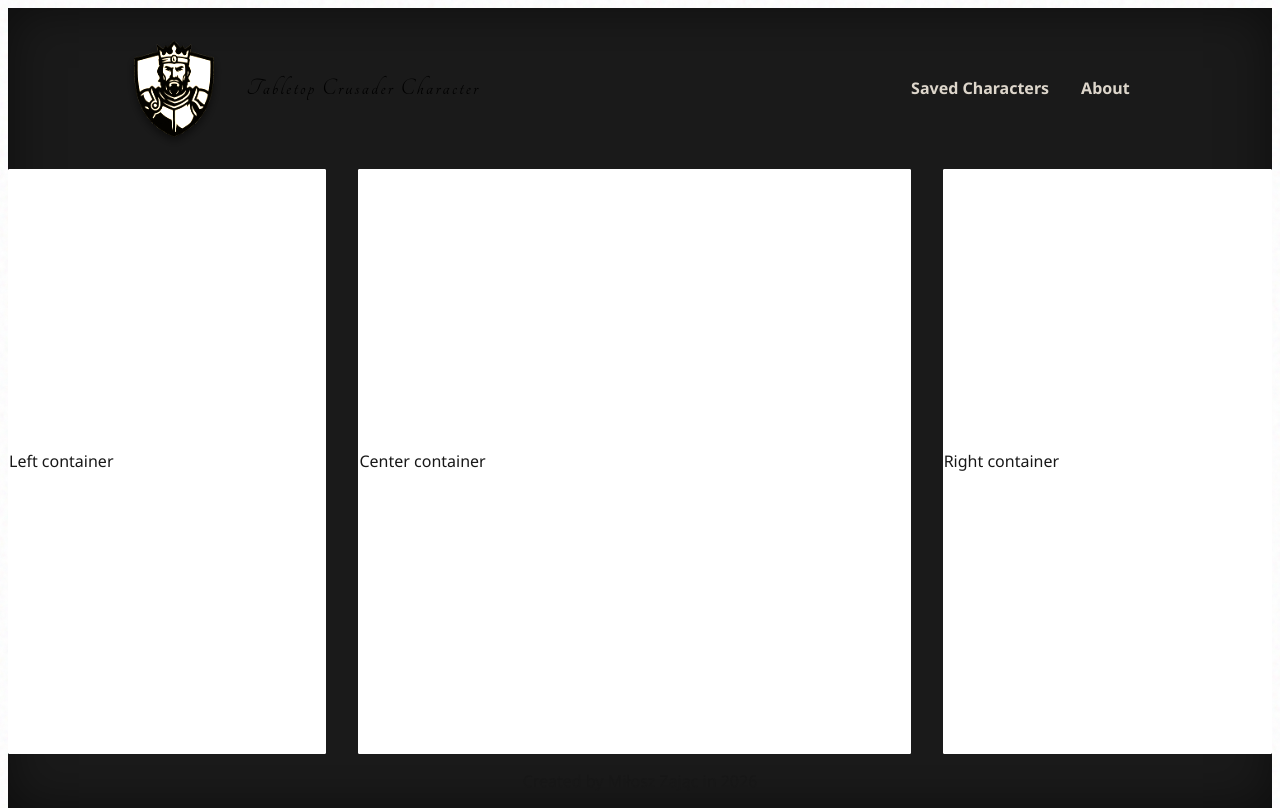
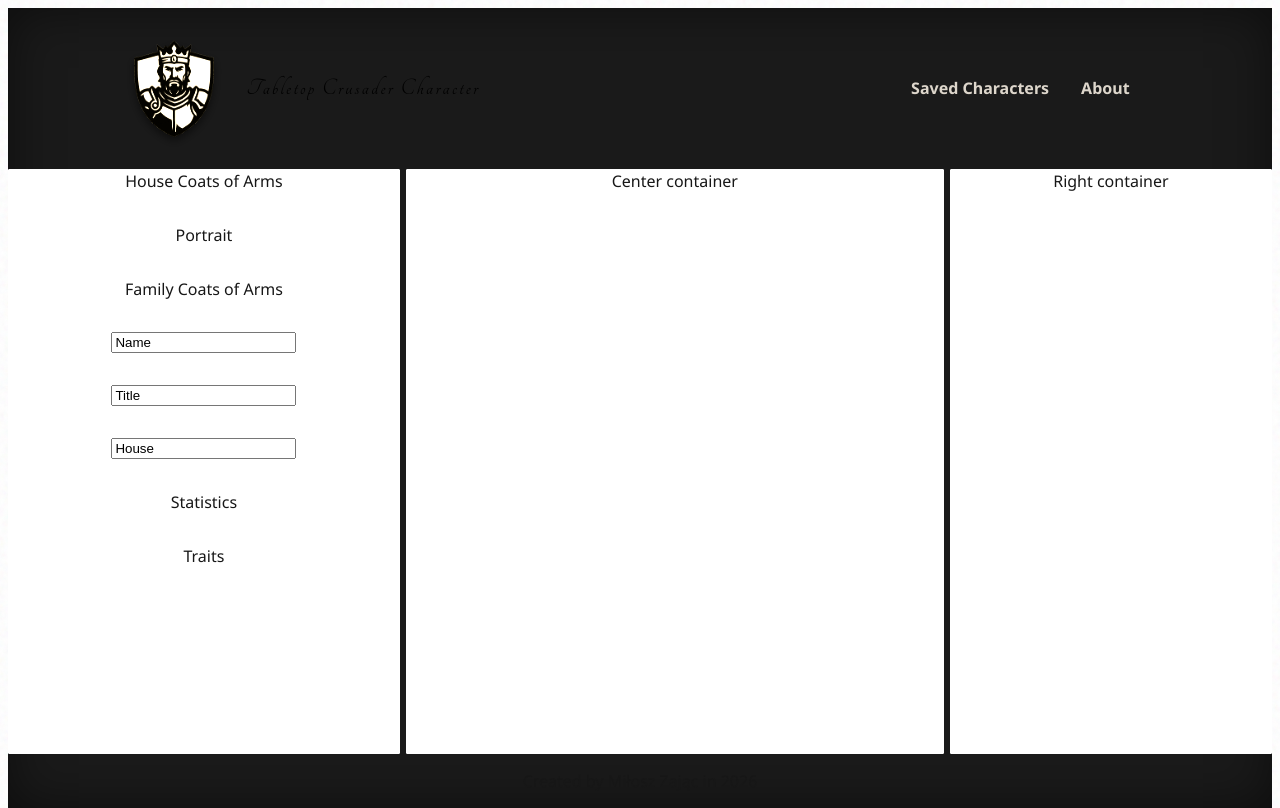
Before and after one commit to kaioraul/rpg_character_generator_pdxbased, a Next.js app: page / in a window 1280 px wide. Built offline with nearby package versions, Linux system fonts and the light colour scheme; a web font is replaced by a local one.

Commit message:
feat: started adding strategy to  base page

```diff
--- a/src/app/page.module.css
+++ b/src/app/page.module.css
@@ -3,15 +3,14 @@
   height: 100%;
   flex-direction: row;
   justify-content: center;
-  align-items: stretch;
-  gap: 32px;
+  gap: 6px;
 }
 
 .leftContainer {
   display: flex;
   flex-direction: column;
   flex-grow: 1;
-  justify-content: center;
+  align-items: center;
   gap: 32px;
   background: white;
   border: 1px solid white;
@@ -21,7 +20,7 @@
   display: flex;
   flex-direction: column;
   flex-grow: 2;
-  justify-content: center;
+  align-items: center;
   gap: 32px;
   background: white;
   border: 1px solid white;
@@ -32,7 +31,7 @@
   display: flex;
   flex-direction: column;
   flex-grow: 1;
-  justify-content: center;
+  align-items: center;
   gap: 32px;
   background: white;
   border: 1px solid white;
--- a/src/app/page.tsx
+++ b/src/app/page.tsx
@@ -3,7 +3,16 @@ import css from "./page.module.css";
 export default function Home() {
   return (
     <main className={css.main}>
-      <div className={css.leftContainer}>Left container</div>
+      <div className={css.leftContainer}>
+        <div>House Coats of Arms</div>
+        <div>Portrait</div>
+        <div>Family Coats of Arms</div>
+        <input readOnly type="text" value="Name" />
+        <input readOnly type="text" value="Title" />
+        <input readOnly type="text" value="House" />
+        <div>Statistics</div>
+        <div>Traits</div>
+      </div>
       <div className={css.centerContainer}>Center container</div>
       <div className={css.rightContainer}>Right container</div>
     </main>
```
